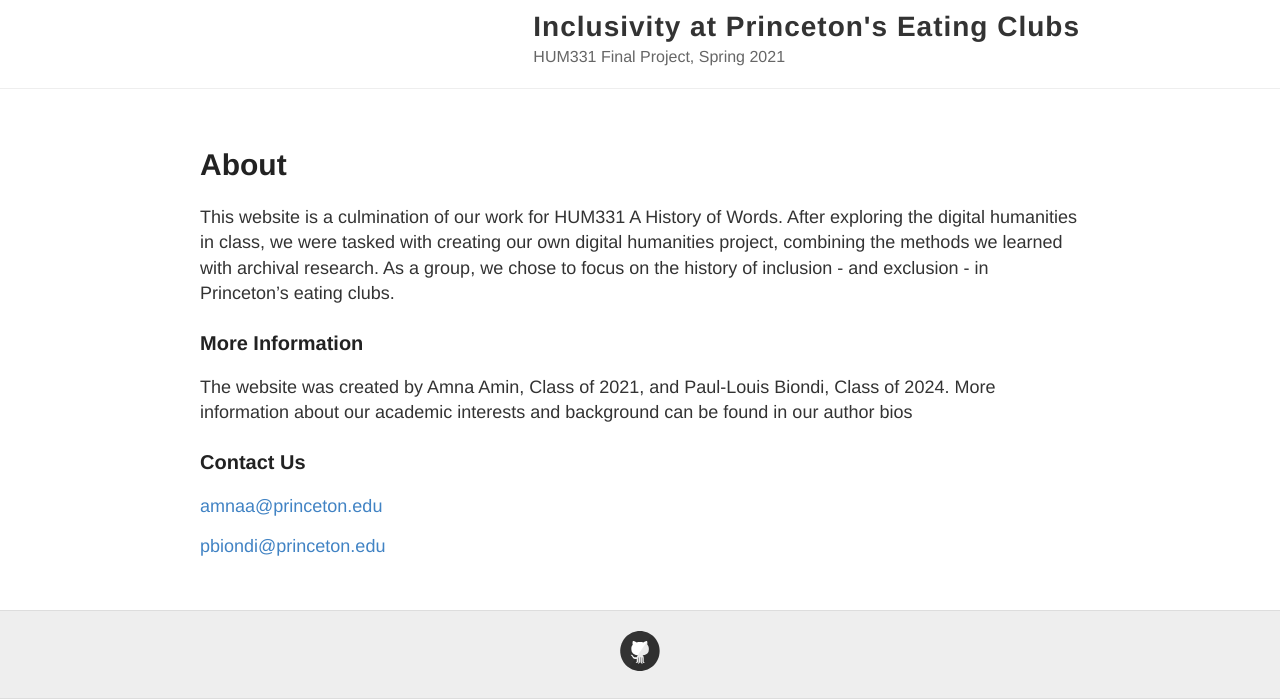
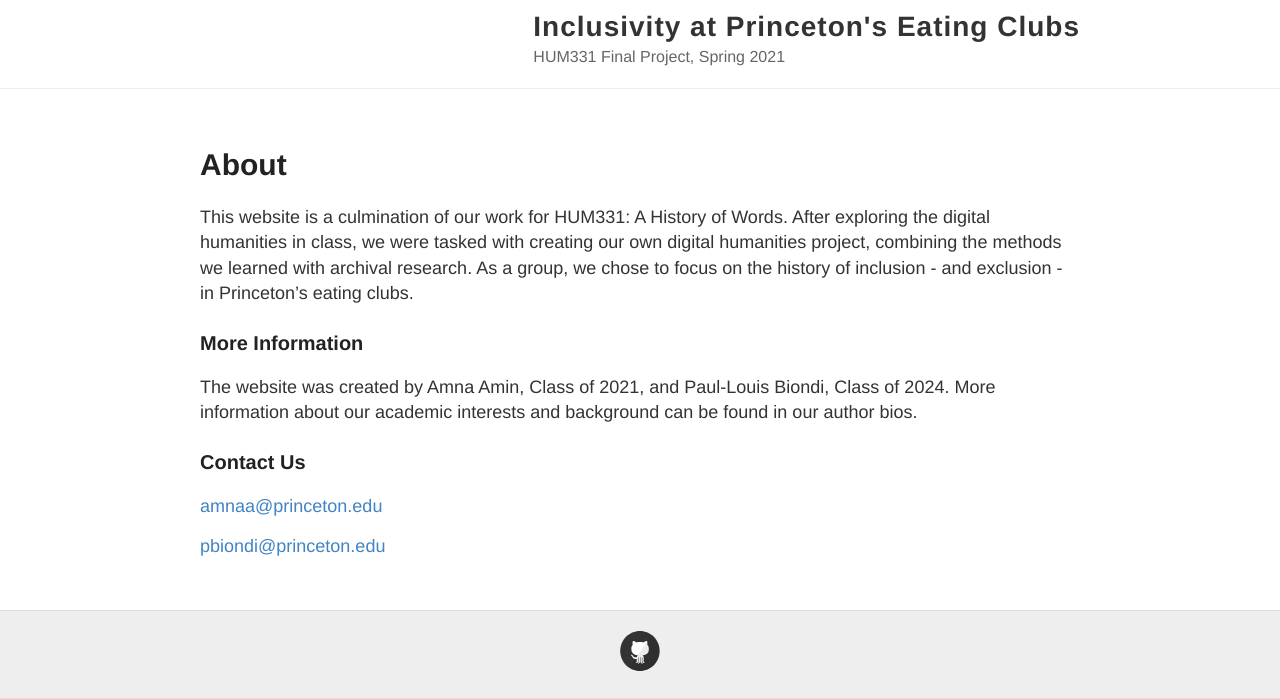
Before and after one commit to HUM-331-Princeton/inclusivity-eating-clubs, a Jekyll site: the page built from about.md, in a window 1280 px wide. Shown: the part 324-1023 px from the top of the page. Built offline with Jekyll 4.4.1, drawn with Linux system fonts in a browser that asks for light colours.

```diff
--- a/about.md
+++ b/about.md
@@ -4,11 +4,11 @@ title: About
 permalink: /about/
 ---
 
-This website is a culmination of our work for HUM331 A History of Words. After exploring the digital humanities in class, we were tasked with creating our own digital humanities project, combining the methods we learned with archival research. As a group, we chose to focus on the history of inclusion - and exclusion - in Princeton's eating clubs.
+This website is a culmination of our work for HUM331: A History of Words. After exploring the digital humanities in class, we were tasked with creating our own digital humanities project, combining the methods we learned with archival research. As a group, we chose to focus on the history of inclusion - and exclusion - in Princeton's eating clubs.
 
 ### More Information
 
-The website was created by Amna Amin, Class of 2021, and Paul-Louis Biondi, Class of 2024. More information about our academic interests and background can be found in our author bios
+The website was created by Amna Amin, Class of 2021, and Paul-Louis Biondi, Class of 2024. More information about our academic interests and background can be found in our author bios.
 
 ### Contact Us
 
```
